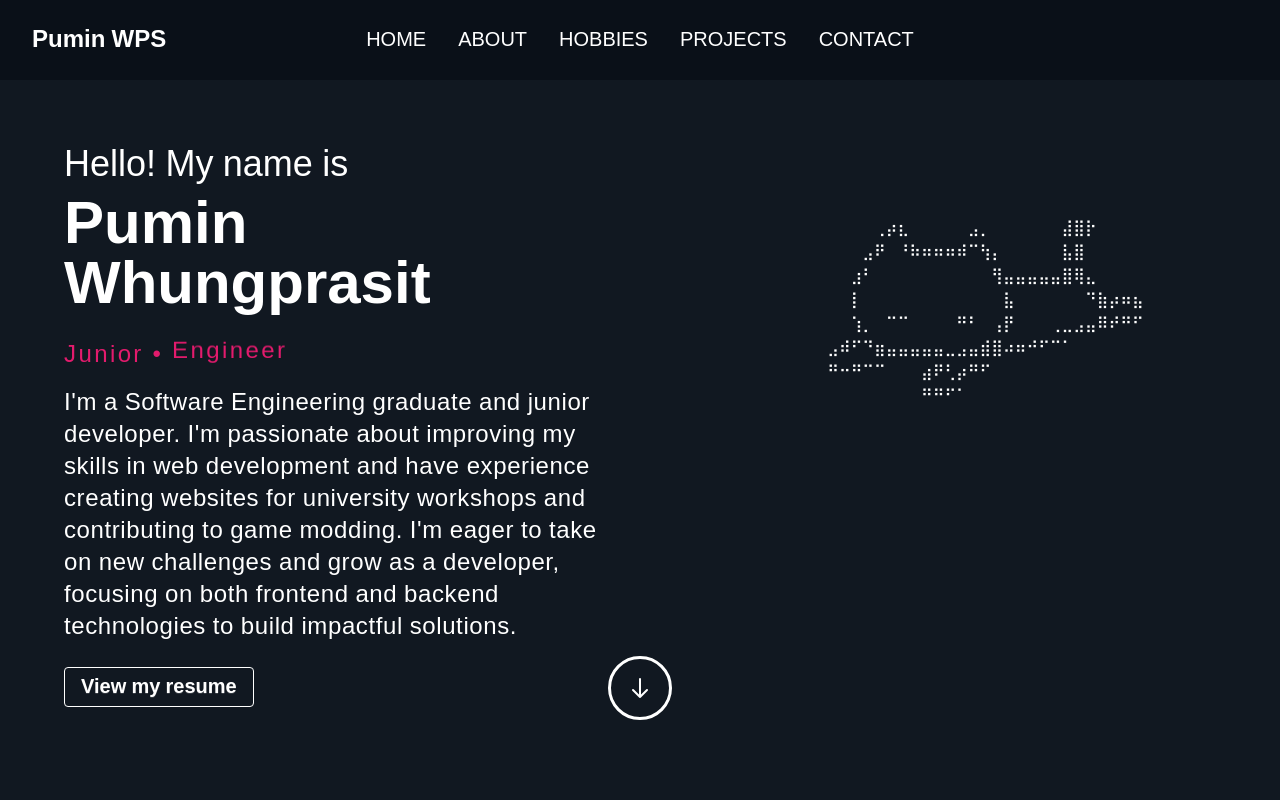
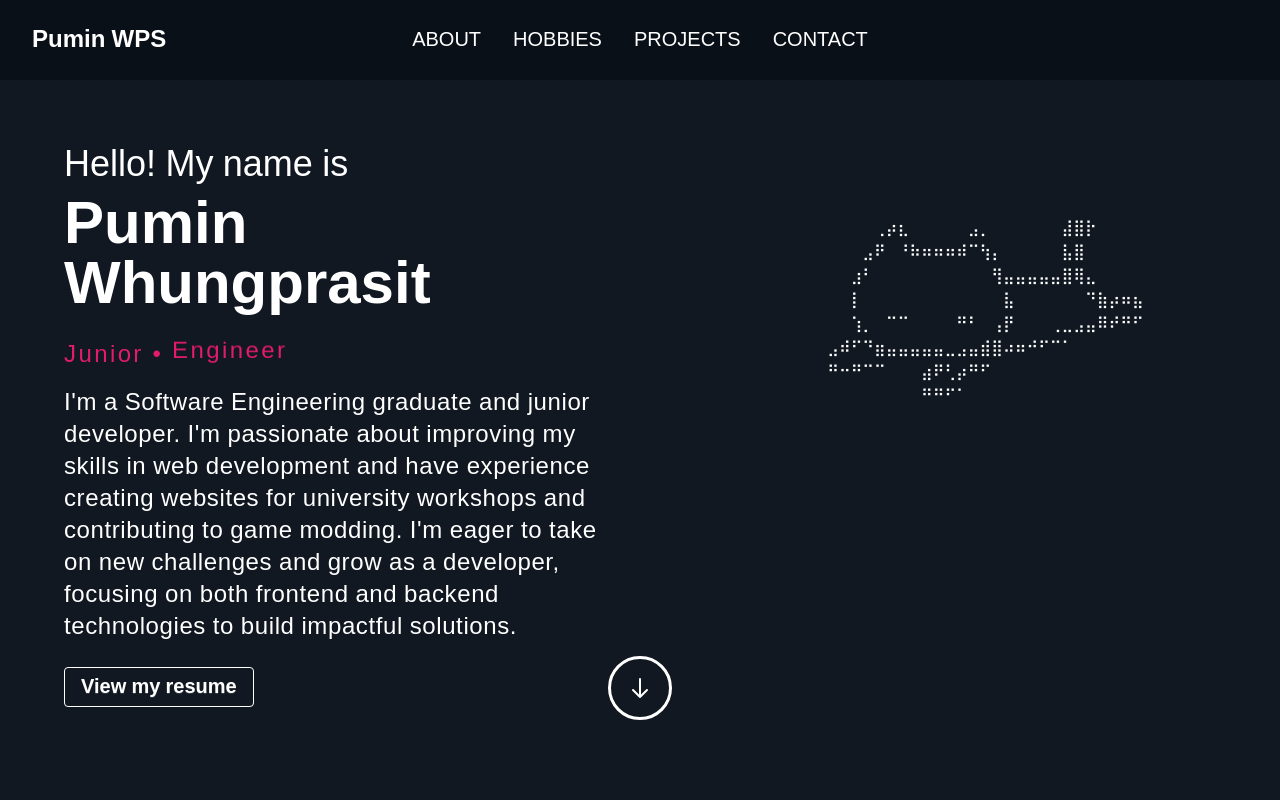
Before and after one commit to Bammcool2011/MyPortfolio, a React (Vite) app: page / in a window 1280 px wide. Shown: the top 800 px of the page. Built offline with nearby package versions, Linux system fonts and the light colour scheme.

Commit message:
remvoe home in nav

```diff
--- a/src/components/navbar.tsx
+++ b/src/components/navbar.tsx
@@ -4,7 +4,6 @@ export default function Navbar() {
   const [isOpen, setIsOpen] = useState(false);
 
   const navItems = [
-    { name: 'HOME', href: '#home' },
     { name: 'ABOUT', href: '#about' },
     { name: 'HOBBIES', href: '#hobbies' },
     { name: 'PROJECTS', href: '#projects' },
```
